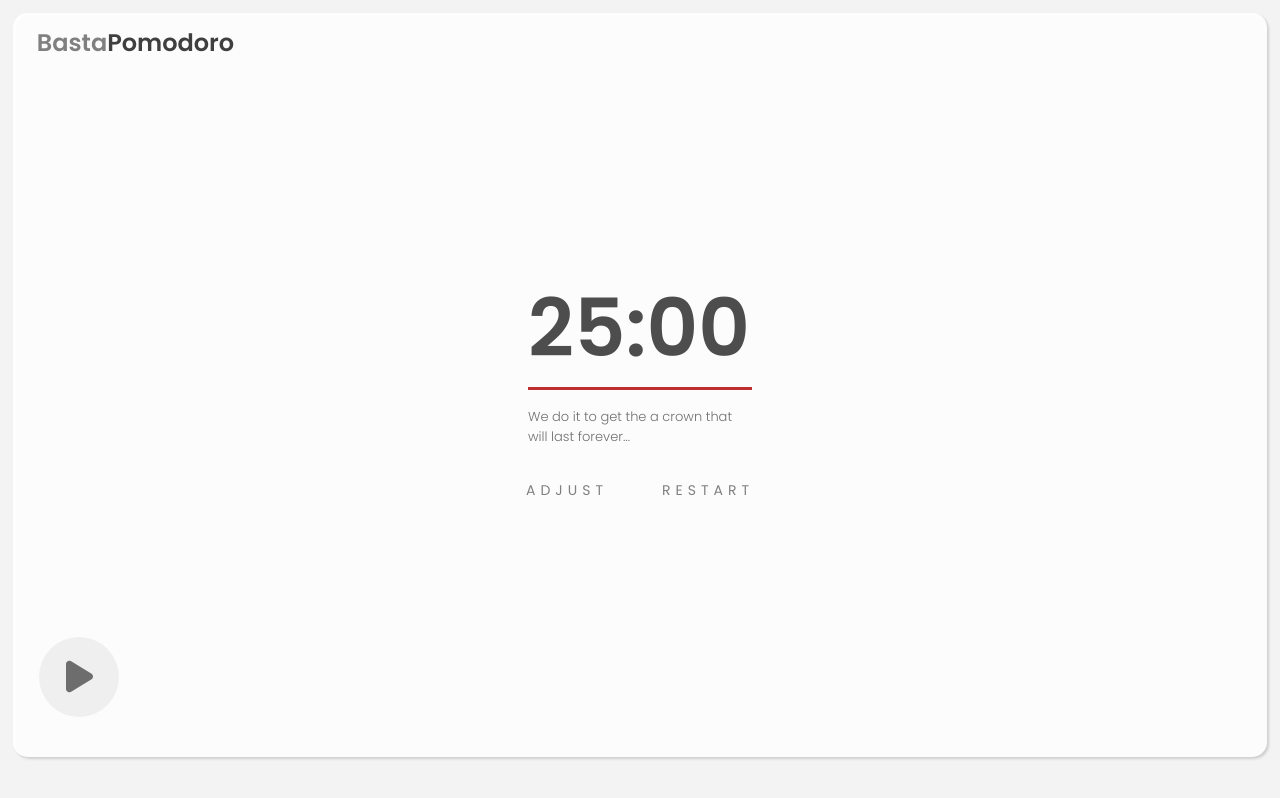
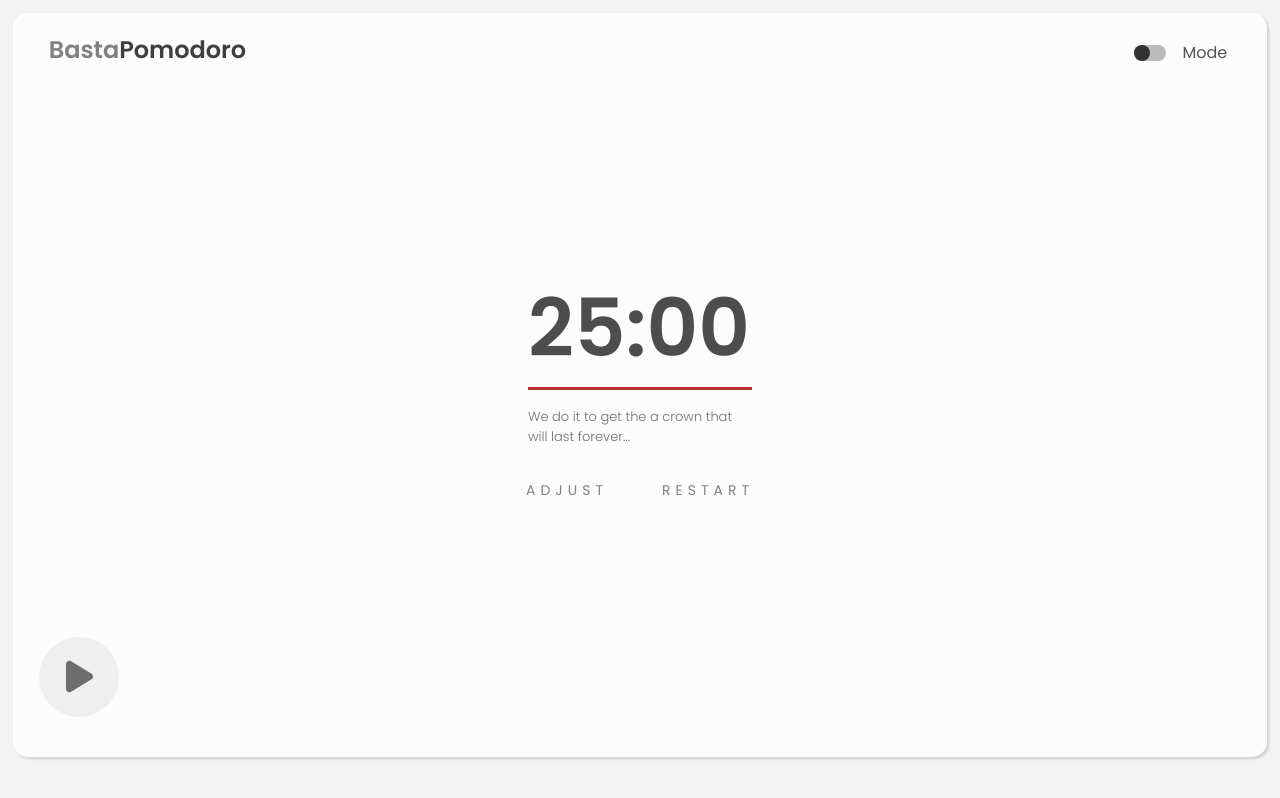
Before and after one commit to kim-raymond/projectPomodoro, a React (Create React App) app: page / in a window 1280 px wide. Built offline with nearby package versions, Linux system fonts and the light colour scheme.

Commit message:
thursday commit

```diff
--- a/src/App.css
+++ b/src/App.css
@@ -88,8 +88,8 @@ body{
   font-size: 24px;
   font-weight: 600;
   margin: 0;
-  left: 1em;
-  top: .5em;
+  left: 1.5em;
+  top: 0.8em;
   color: grey;
 }
 .logo span{
@@ -305,7 +305,32 @@ body{
   transition: 0.3s ease;
 }
 
-
+.ToggleContainer{
+  display: flex;
+  align-items: center;
+  position: absolute;
+  right: 2.5em;
+  top: 2em;
+  padding: 0;
+  height: 1em;
+  width: auto;
+}
+.ToggleContainer p{
+  color: rgb(83, 83, 83);
+}
+.toggle{
+  height: 1em;
+  width: 2em;
+  background: rgb(187, 187, 187);
+  border-radius: 2em;
+  margin-right: 1em;
+}
+.toggleCircle{
+  height: 1em;
+  width: 1em;
+  border-radius: 50%;
+  background-color: rgb(49, 49, 49);
+}
 
 
 @media (max-width: 1320px) {
--- a/src/components/Main.js
+++ b/src/components/Main.js
@@ -123,6 +123,10 @@ const Main =({audioOptn,options})=>{
     return(
         <div className="MainWrapper">
             <h2 className="logo">Basta<span>Pomodoro</span></h2>
+            <div className="ToggleContainer">
+                <div className="toggle"><div className="toggleCircle"></div></div>
+                <p>Mode</p>
+            </div>
             <div className="Timer">
                 <p>{Minute}:{InSecond}</p>
                 <div className="Line" style={updateStyle} ></div>
```
